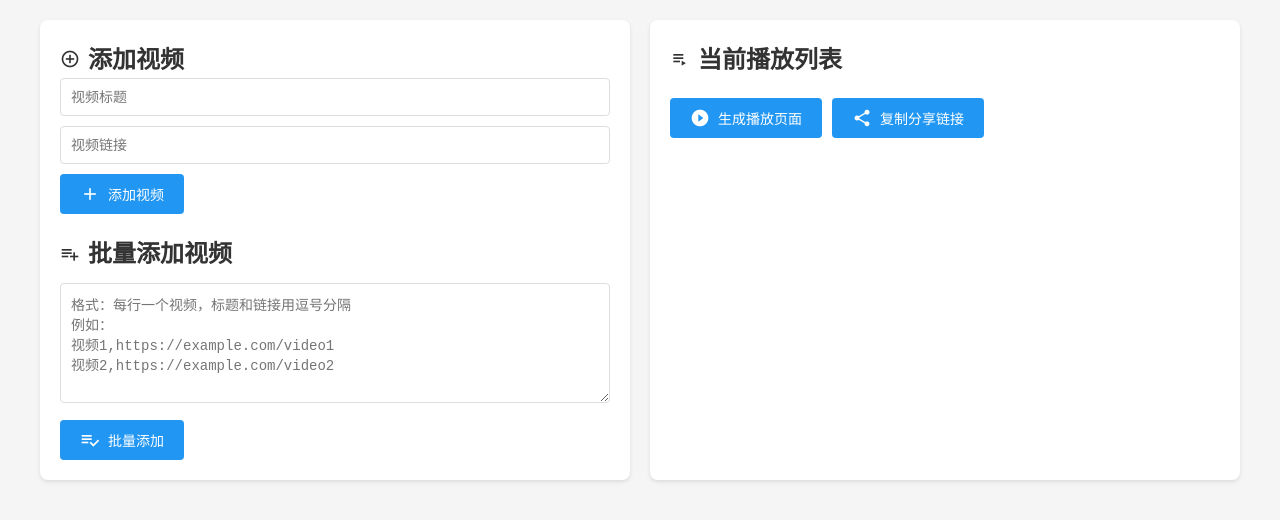
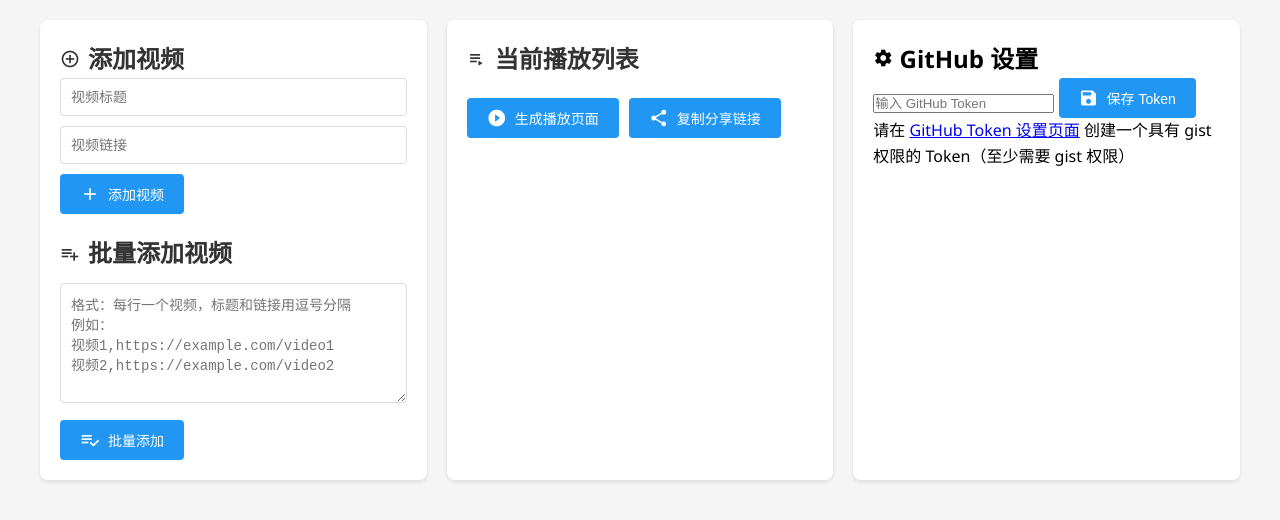
Before and after one commit to zhikanyeye/video, a plain HTML site: page index.html in a window 1280 px wide. Drawn offline with Linux system fonts and the light colour scheme.

Commit message:
Update index.html

```diff
--- a/index.html
+++ b/index.html
@@ -51,18 +51,30 @@
                     <i class="material-icons">play_circle_filled</i>
                     生成播放页面
                 </button>
-                <a id="playerPageLink" href="player.html" target="_blank" style="display: none;">
-                    <button>
-                        <i class="material-icons">open_in_new</i>
-                        打开播放页面
-                    </button>
-                </a>
                 <button onclick="copyShareableLink()">
                     <i class="material-icons">share</i>
                     复制分享链接
                 </button>
             </div>
         </div>
+
+        <div class="panel github-section">
+            <h2>
+                <i class="material-icons">settings</i>
+                GitHub 设置
+            </h2>
+            <div class="token-input">
+                <input type="password" id="githubToken" placeholder="输入 GitHub Token">
+                <button onclick="saveGitHubToken()">
+                    <i class="material-icons">save</i>
+                    保存 Token
+                </button>
+            </div>
+            <p class="token-hint">
+                请在 <a href="https://github.com/settings/tokens" target="_blank">GitHub Token 设置页面</a>
+                创建一个具有 gist 权限的 Token（至少需要 gist 权限）
+            </p>
+        </div>
     </div>
     <script src="script.js"></script>
 </body>
```
